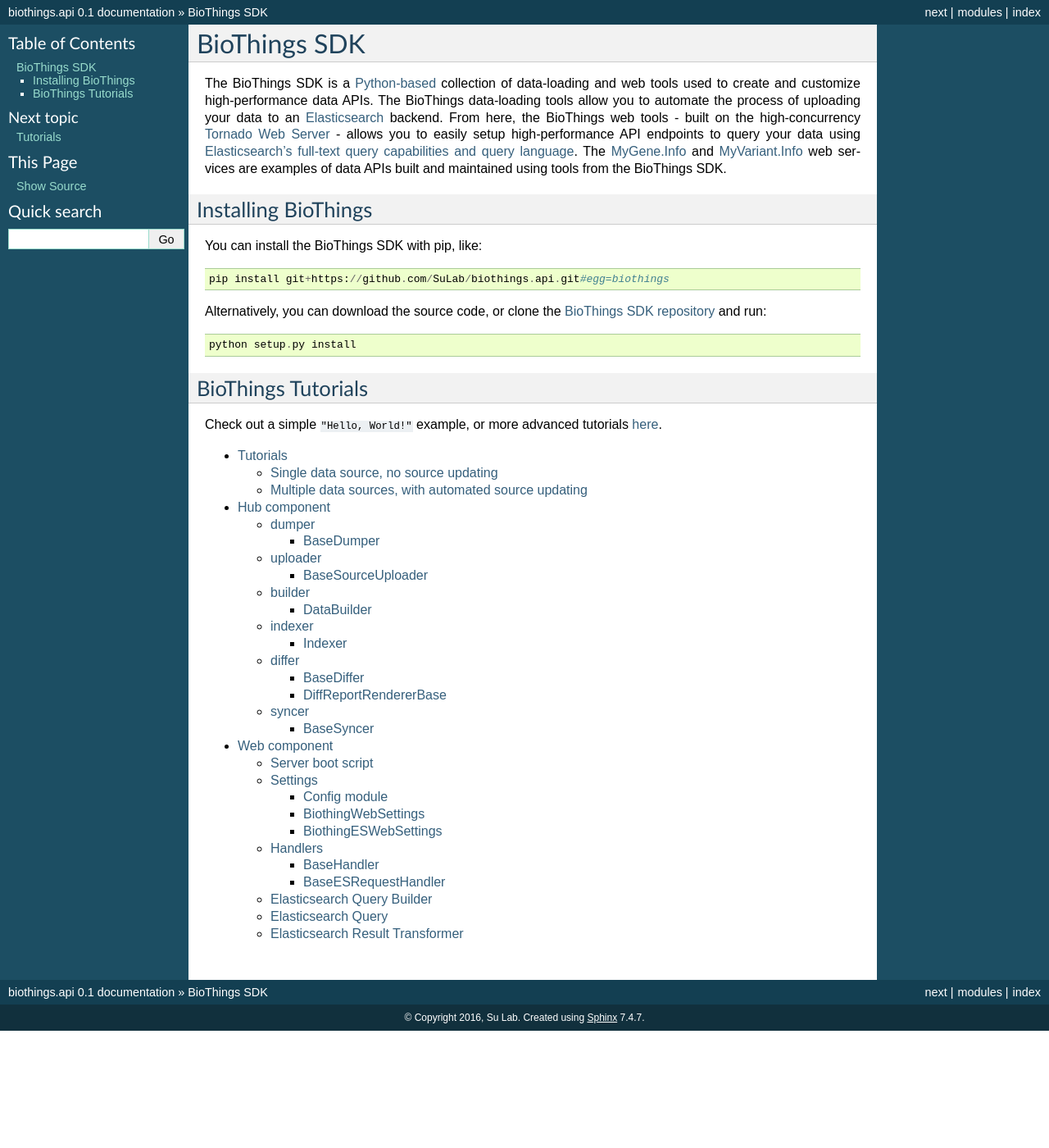
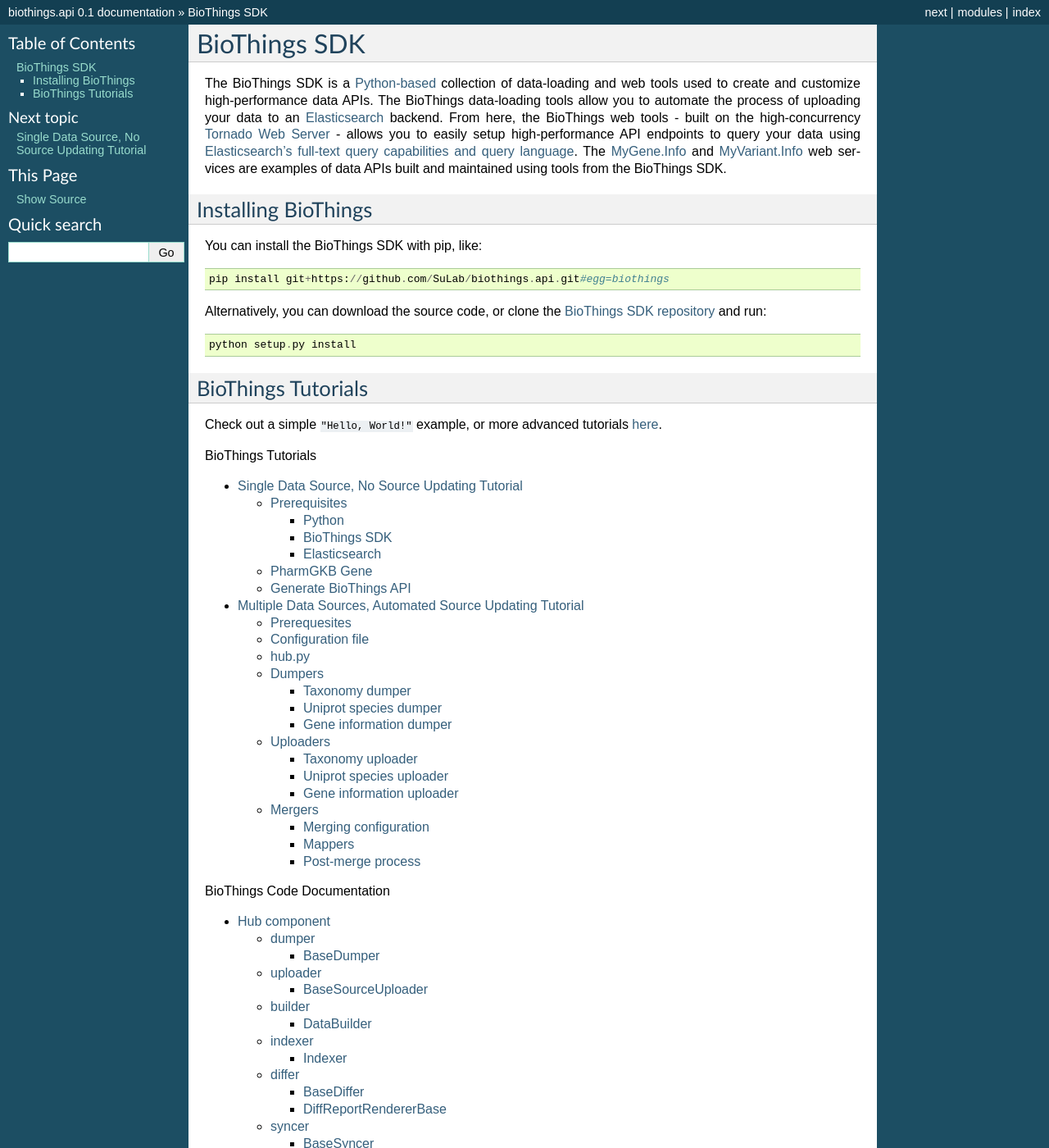
Before and after one commit to biothings/biothings.api, a Sphinx documentation site: the page built from docs/index.rst, in a window 1280 px wide and 1400 px high. Shown: the whole window at 82% size. Built offline with Sphinx 7.4.7, drawn with Linux system fonts in a browser that asks for light colours.

Commit message:
Trying out multiple toctrees in one project

```diff
--- a/docs/index.rst
+++ b/docs/index.rst
@@ -29,11 +29,18 @@
 Check out a simple ``"Hello, World!"`` example, or more advanced tutorials `here <doc/tutorial.html>`_.
 
 .. toctree::
-   :maxdepth: 3
+    :maxdepth: 3
+    :caption: BioThings Tutorials
 
-   doc/tutorial
-   doc/hub
-   doc/web
+    doc/single_source_tutorial
+    doc/multiple_sources_tutorial
+
+.. toctree::
+    :maxdepth: 3
+    :caption: BioThings Code Documentation
+
+    doc/hub
+    doc/web
 
 .. Indices and tables
 .. ==================
```
